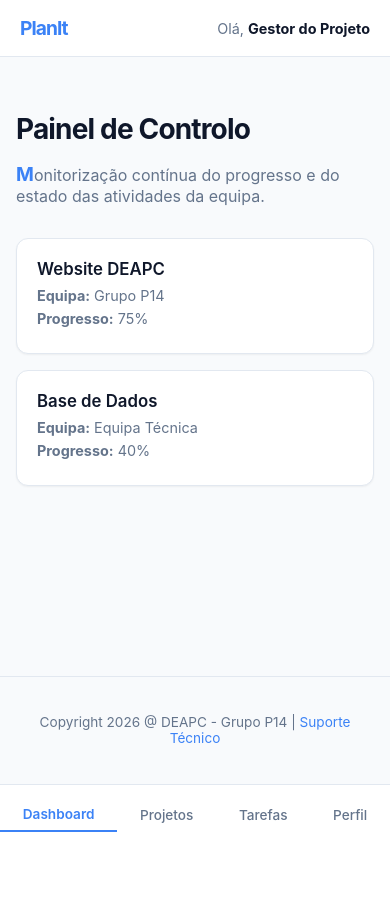
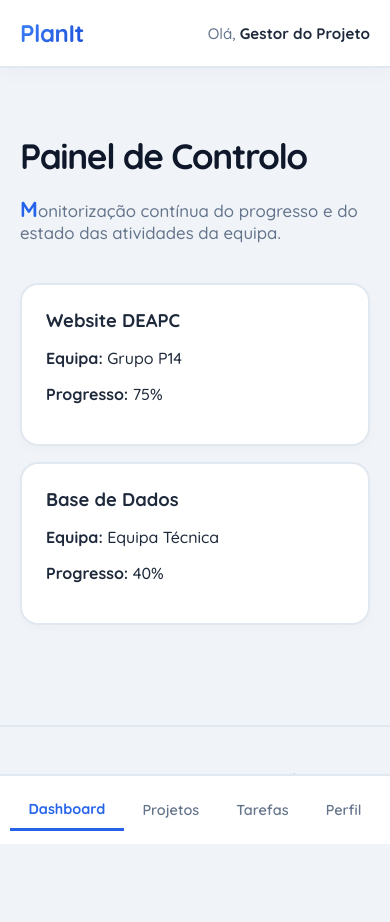
Before and after one commit to lauraisep/DEAPC_P14, a PHP site: page / in a window 390 px wide. Before the commit the page ends 832 px from the top, so only its background shows below. Run offline with PHP 8.4, Linux system fonts and the light colour scheme.

Commit message:
Estive a mudar o tipo de letra, para ficar mais bonitinho

```diff
--- a/styles/style.css
+++ b/styles/style.css
@@ -1,17 +1,28 @@
-/* 1. SELETOR INDIVIDUAL E VARIÁVEIS */
+/* ==========================================================================
+   1. IMPORTAÇÃO DE TIPOGRAFIA (Google Fonts: Quicksand)
+   ========================================================================== */
+@import url('https://fonts.googleapis.com/css2?family=Quicksand:wght@400;500;600;700&display=swap');
+
+/* ==========================================================================
+   2. SELETOR INDIVIDUAL & VARIÁVEIS (Novas Tonalidades e Cantos Redondos)
+   ========================================================================== */
 :root {
-    --bg-principal: #f8fafc;
+    --bg-principal: #f0f4f8;          /* Cinza azulado suave */
     --bg-sidebar: #ffffff;
-    --texto-principal: #0f172a;
+    --texto-principal: #1e293b;        /* Slate escuro */
     --texto-secundario: #64748b;
-    --azul-acento: #3b82f6;
-    --azul-hover: #ef4444;
-    --borda: #e2e8f0;
+    --azul-acento: #2563eb;           /* Azul elétrico */
+    --borda: #cbd5e1;
     --sucesso: #10b981;
+    --sucesso-bg: #e6f4ea;
+
+    /* Gradiente para elementos de destaque */
+    --gradiente-premium: linear-gradient(135deg, #3b82f6 0%, #1d4ed8 100%);
 }
 
 body {
-    font-family: '-apple-system', BlinkMacSystemFont, 'Segoe UI', Roboto, Helvetica, Arial, sans-serif;
+    font-family: 'Quicksand', sans-serif; /* Tipo de letra redondo e moderno */
+    font-weight: 500;                     /* Base ligeiramente mais espessa */
     margin: 0;
     padding: 0;
     background-color: var(--bg-principal);
@@ -21,48 +32,56 @@ body {
     min-height: 100vh;
 }
 
-/* 2. SELETOR COMBINADO */
+/* ==========================================================================
+   3. SELETOR COMBINADO: Cabeçalho com Profundidade
+   ========================================================================== */
 header {
     background-color: #ffffff;
-    padding: 16px 40px;
+    padding: 18px 40px;
     display: flex;
     justify-content: space-between;
     align-items: center;
-    border-bottom: 1px solid var(--borda);
+    border-bottom: 2px solid #e2e8f0;
     position: fixed;
     width: 100%;
     top: 0;
     z-index: 1000;
     box-sizing: border-box;
+    box-shadow: 0 4px 20px rgba(0, 0, 0, 0.03); /* Sombra suave */
 }
 
 header .logo h2 {
     margin: 0;
-    font-size: 1.2rem;
-    font-weight: 700;
-    letter-spacing: -0.05em;
-    color: var(--azul-acento);
+    font-size: 1.5rem;
+    font-weight: 700; /* Super Bold */
+    letter-spacing: -0.02em;
+    background: var(--gradiente-premium);
+    -webkit-background-clip: text;
+    -webkit-text-fill-color: transparent; /* Nome PlanIt com efeito gradiente */
 }
 
 header .user-info span {
-    font-size: 0.9rem;
+    font-size: 0.95rem;
     color: var(--texto-secundario);
 }
 
 header .user-info strong {
     color: var(--texto-principal);
+    font-weight: 700;
 }
 
-/* 3. NAVEGAÇÃO: Sidebar */
+/* ==========================================================================
+   4. NAVEGAÇÃO: Sidebar Bold com Cantos Arredondados
+   ========================================================================== */
 nav.sidebar {
     position: fixed;
-    top: 65px;
+    top: 75px;
     left: 0;
-    width: 240px;
-    height: calc(100vh - 65px);
+    width: 250px;
+    height: calc(100vh - 75px);
     background-color: var(--bg-sidebar);
-    border-right: 1px solid var(--borda);
-    padding: 24px 16px;
+    border-right: 2px solid #e2e8f0;
+    padding: 30px 20px;
     box-sizing: border-box;
 }
 
@@ -73,140 +92,161 @@ nav.sidebar ul {
 }
 
 nav.sidebar ul li {
-    margin-bottom: 8px;
+    margin-bottom: 12px;
 }
 
 nav.sidebar ul li a {
     display: block;
     color: var(--texto-secundario);
-    padding: 12px 16px;
+    padding: 14px 18px;
     text-decoration: none;
-    font-size: 0.95rem;
-    font-weight: 500;
-    border-radius: 8px;
-    transition: all 0.2s ease;
+    font-size: 1rem;
+    font-weight: 600; /* Mais Bold */
+    border-radius: 14px; /* Cantos bem redondos */
+    transition: all 0.25s ease;
 }
 
-/* 4. SELETOR DE PSEUDO-CLASSE: Estados dos Links */
+/* 5. SELETOR DE PSEUDO-CLASSE: Hover com Tom Arredondado */
 nav.sidebar ul li a:hover {
     background-color: #f1f5f9;
     color: var(--texto-principal);
+    transform: translateX(4px); /* Pequena animação ao passar o rato */
 }
 
 .ativo {
-    background-color: #eff6ff !important;
-    color: var(--azul-acento) !important;
-    font-weight: 600 !important;
+    background: var(--gradiente-premium) !important;
+    color: white !important;
+    font-weight: 700 !important;
+    box-shadow: 0 4px 12px rgba(37, 99, 235, 0.2);
 }
 
-/* CONTEÚDO PRINCIPAL */
+.desativado {
+    opacity: 0.4;
+    cursor: not-allowed;
+}
+
+/* ==========================================================================
+   CONTEÚDO PRINCIPAL (Espaçamento e Layout)
+   ========================================================================== */
 main {
-    margin-left: 240px;
-    margin-top: 65px;
-    padding: 40px;
+    margin-left: 250px;
+    margin-top: 75px;
+    padding: 45px;
     flex-grow: 1;
     box-sizing: border-box;
 }
 
 main h1 {
-    font-size: 1.75rem;
-    font-weight: 700;
-    letter-spacing: -0.03em;
-    margin-bottom: 8px;
+    font-size: 2.2rem;
+    font-weight: 700; /* Título bem Bold */
+    letter-spacing: -0.04em;
+    margin-bottom: 10px;
+    color: #0f172a;
 }
 
-/* 5. SELETOR DE PSEUDO-ELEMENTO: Capitular na introdução */
+/* 6. SELETOR DE PSEUDO-ELEMENTO: Capitular Estilizada */
 .intro-text::first-letter {
-    font-size: 120%;
-    font-weight: bold;
+    font-size: 130%;
+    font-weight: 700;
     color: var(--azul-acento);
 }
 
 .intro-text {
     color: var(--texto-secundario);
-    margin-bottom: 32px;
-    font-size: 1rem;
+    margin-bottom: 40px;
+    font-size: 1.05rem;
+    font-weight: 500;
 }
 
-/* TABELA DE PROJETOS */
+/* ==========================================================================
+   TABELA DE PROJETOS (Tonalidades Alternadas e Cantos Arredondados)
+   ========================================================================== */
 .container-projetos h3 {
-    font-size: 1.1rem;
-    font-weight: 600;
-    margin-bottom: 16px;
+    font-size: 1.3rem;
+    font-weight: 700;
+    margin-bottom: 20px;
 }
 
 .tabela-projetos {
     width: 100%;
-    border-collapse: collapse;
+    border-collapse: separate; /* Permite cantos arredondados na tabela */
+    border-spacing: 0;
     background: #ffffff;
-    border-radius: 12px;
+    border-radius: 18px; /* Cantos muito redondos */
     overflow: hidden;
-    box-shadow: 0 1px 3px rgba(0, 0, 0, 0.05), 0 1px 2px rgba(0, 0, 0, 0.02);
-    border: 1px solid var(--borda);
+    box-shadow: 0 10px 25px rgba(0, 0, 0, 0.02);
+    border: 2px solid #e2e8f0;
 }
 
 .tabela-projetos th,
 .tabela-projetos td {
-    padding: 16px 24px;
+    padding: 18px 28px;
     text-align: left;
-    font-size: 0.9rem;
+    font-size: 0.95rem;
 }
 
 .tabela-projetos th {
+    background-color: #f8fafc; /* Nova tonalidade de fundo para o topo */
+    color: #475569;
+    font-weight: 700;
+    border-bottom: 2px solid #e2e8f0;
+    text-transform: uppercase;
+    font-size: 0.8rem;
+    letter-spacing: 0.06em;
+}
+
+/* Tonalidades alternadas nas linhas (Zebra striping para mais cor) */
+.tabela-projetos tr:nth-child(even) {
+    background-color: #fdfefe;
+}
+.tabela-projetos tr:nth-child(odd) td {
     background-color: #f8fafc;
-    color: var(--texto-secundario);
-    font-weight: 600;
-    border-bottom: 1px solid var(--borda);
-    text-transform: uppercase;
-    font-size: 0.75rem;
-    letter-spacing: 0.05em;
 }
 
 .tabela-projetos tr:not(:last-child) td {
-    border-bottom: 1px solid var(--borda);
+    border-bottom: 1px solid #e2e8f0;
 }
 
-/* 6. SELETOR DE CLASSE: Progresso */
+/* 7. SELETOR DE CLASSE: Crachá de Progresso Arredondado */
 .progresso {
-    background-color: #ecfdf5;
+    background-color: var(--sucesso-bg);
     color: var(--sucesso);
-    padding: 6px 12px;
-    border-radius: 9999px;
-    font-size: 0.8rem;
-    font-weight: 600;
+    padding: 8px 16px;
+    border-radius: 12px; /* Redondo estilo cápsula */
+    font-size: 0.85rem;
+    font-weight: 700;
     display: inline-block;
 }
 
-/* Ocultar os cards no desktop */
+/* Ocultar os cards no computador */
 .cards-projetos {
     display: none;
 }
 
-/* RODAPÉ DISCRETO */
+/* RODAPÉ */
 footer {
     background-color: var(--bg-principal);
     text-align: center;
-    padding: 24px;
-    font-size: 0.85rem;
+    padding: 30px;
+    font-size: 0.9rem;
+    font-weight: 600;
     color: var(--texto-secundario);
-    margin-left: 240px;
-    border-top: 1px solid var(--borda);
+    margin-left: 250px;
+    border-top: 2px solid #e2e8f0;
 }
 
 footer a {
     color: var(--azul-acento);
     text-decoration: none;
+    font-weight: 700;
 }
 
-footer a:hover {
-    text-decoration: underline;
-}
-
-/* MEDIA QUERIES (Responsividade c.i - Vista de Cards Clientes) */
-
+/* ==========================================================================
+   MEDIA QUERIES (Responsividade com toque arredondado)
+   ========================================================================== */
 @media screen and (max-width: 768px) {
     header {
-        padding: 16px 20px;
+        padding: 18px 20px;
     }
 
     nav.sidebar {
@@ -215,10 +255,10 @@ footer a:hover {
         bottom: 0;
         left: 0;
         width: 100%;
-        height: 60px;
-        padding: 0;
+        height: 70px;
+        padding: 0 10px;
         border-right: none;
-        border-top: 1px solid var(--borda);
+        border-top: 2px solid #e2e8f0;
         z-index: 1000;
     }
 
@@ -236,23 +276,25 @@ footer a:hover {
     }
 
     nav.sidebar ul li a {
-        padding: 8px;
-        font-size: 0.85rem;
-        border-radius: 0;
+        padding: 10px;
+        font-size: 0.9rem;
+        border-radius: 12px;
     }
 
     .ativo {
-        background-color: transparent !important;
-        border-bottom: 2px solid var(--azul-acento);
+        background: transparent !important;
+        color: var(--azul-acento) !important;
+        border-bottom: 3px solid var(--azul-acento);
+        border-radius: 0 !important;
+        box-shadow: none !important;
     }
 
     main {
         margin-left: 0;
-        margin-top: 65px;
-        padding: 24px 16px 80px 16px; /* Padding extra abaixo para não tapar o menu móvel */
+        margin-top: 75px;
+        padding: 30px 20px 100px 20px;
     }
 
-    /* Esconde a tabela e mostra os cartões verticais empilhados (Requisito c.i) */
     .container-projetos {
         display: none;
     }
@@ -265,26 +307,20 @@ footer a:hover {
 
     .card {
         background: #ffffff;
-        padding: 20px;
-        border-radius: 12px;
-        border: 1px solid var(--borda);
-        box-shadow: 0 1px 2px rgba(0,0,0,0.05);
+        padding: 24px;
+        border-radius: 18px; /* Cards bem redondos no telemóvel */
+        border: 2px solid #e2e8f0;
+        box-shadow: 0 4px 12px rgba(0,0,0,0.02);
     }
 
     .card h4 {
-        margin: 0 0 8px 0;
-        font-size: 1.05rem;
-        font-weight: 600;
-    }
-
-    .card p {
-        margin: 6px 0;
-        font-size: 0.9rem;
-        color: var(--texto-secundario);
+        margin: 0 0 10px 0;
+        font-size: 1.15rem;
+        font-weight: 700;
     }
 
     footer {
         margin-left: 0;
-        margin-bottom: 60px; /* Evita sobreposição com o menu de baixo */
+        margin-bottom: 70px;
     }
 }
```
